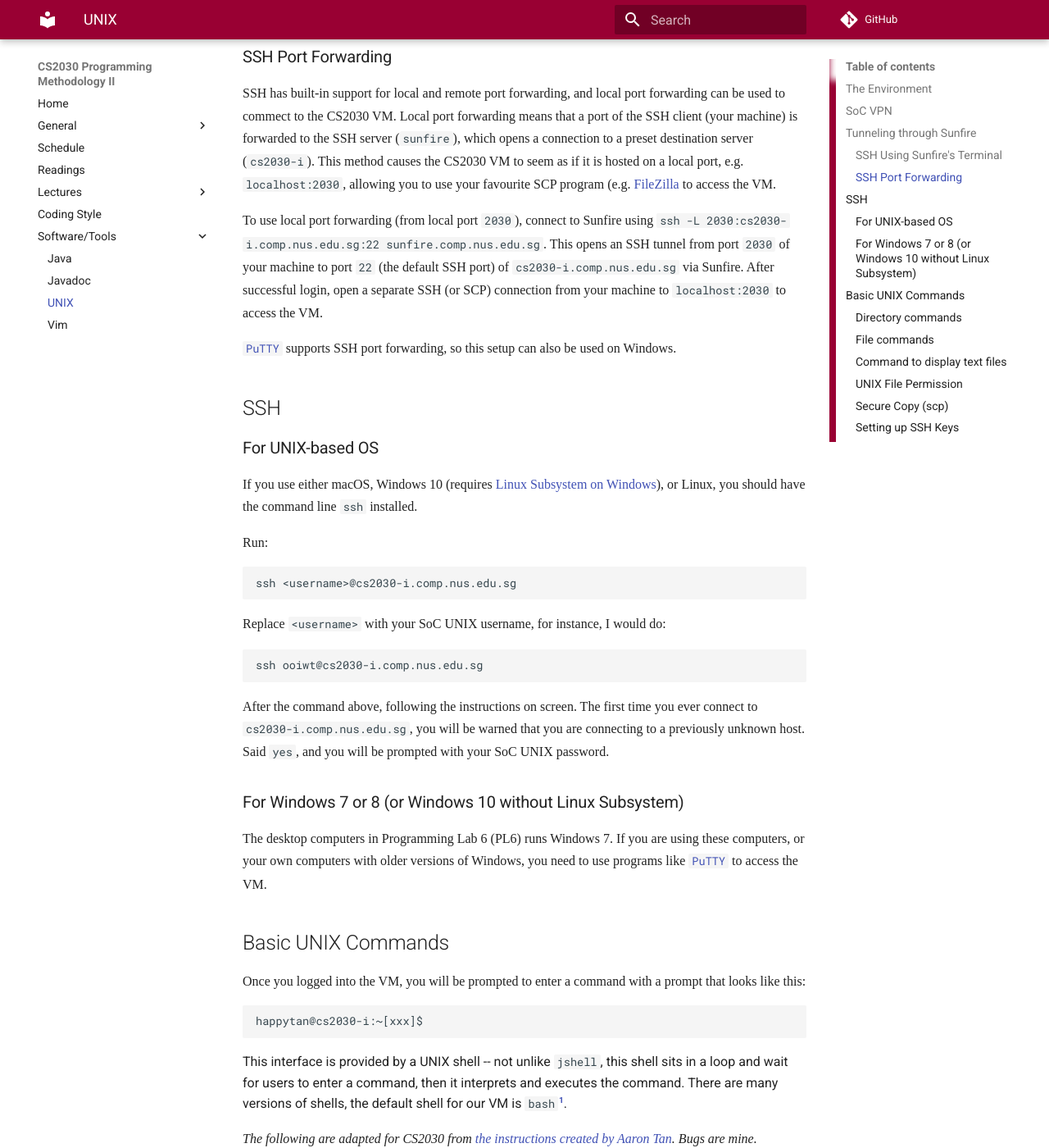
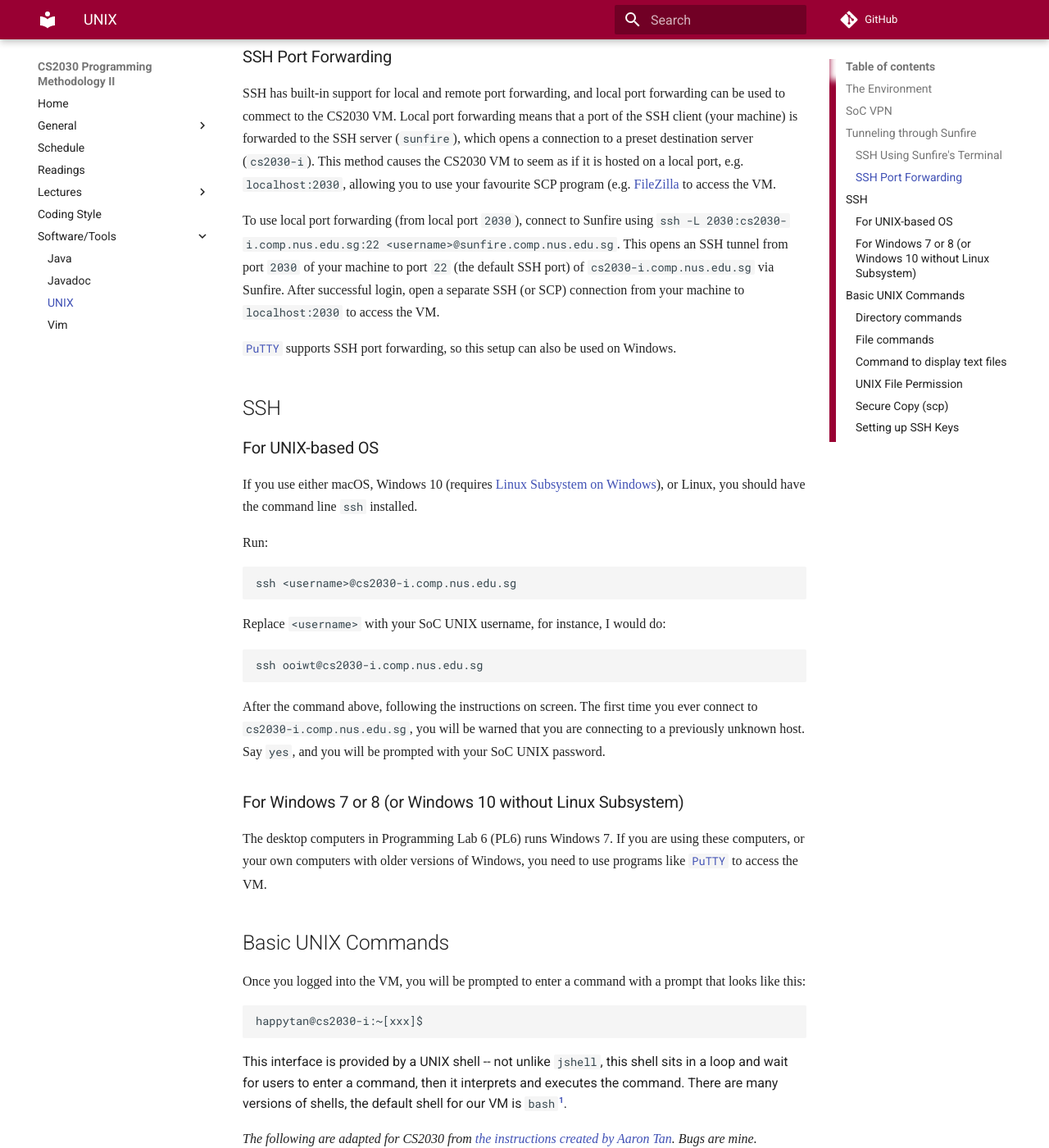
Before and after one commit to nus-cs2030/1718-s2, an MkDocs documentation site: the page built from docs/unix.md, in a window 1280 px wide and 1400 px high, scrolled down 1134 px. Shown: the whole window at 82% size. Built offline with MkDocs 1.6.1 and Material for MkDocs 9.7.7, drawn with Linux system fonts in a browser that asks for light colours; some web fonts are replaced; comment, search, counter and statistics services are not loaded; old or Windows-style settings are respelled for this version of MkDocs.

Commit message:
Update unix.md

````diff
--- a/docs/unix.md
+++ b/docs/unix.md
@@ -27,7 +27,7 @@ Connect to Sunfire at `sunfire.comp.nus.edu.sg` via your favourite SSH client.
 
 SSH has built-in support for local and remote port forwarding, and local port forwarding can be used to commect to the CS2030 VM.  Local port forwarding means that a port of the SSH client (your machine) is forwarded to the SSH server (`sunfire`), which opens a connection to a preset destination server (`cs2030-i`).  This method causes the CS2030 VM to seem as if it is hosted on a local port, e.g. `localhost:2030`, allowing you to use your favourite SCP program (e.g. [FileZilla](https://filezilla-project.org/) to access the VM.
 
-To use local port forwarding (from local port `2030`), connect to Sunfire using `ssh -L 2030:cs2030-i.comp.nus.edu.sg:22 sunfire.comp.nus.edu.sg`.  This opens an SSH tunnel from port `2030` of your machine to port `22` (the default SSH port) of `cs2030-i.comp.nus.edu.sg` via Sunfire.  After successful login, open a separate SSH (or SCP) connection from your machine to `localhost:2030` to access the VM.
+To use local port forwarding (from local port `2030`), connect to Sunfire using `ssh -L 2030:cs2030-i.comp.nus.edu.sg:22 <username>@sunfire.comp.nus.edu.sg`.  This opens an SSH tunnel from port `2030` of your machine to port `22` (the default SSH port) of `cs2030-i.comp.nus.edu.sg` via Sunfire.  After successful login, open a separate SSH (or SCP) connection from your machine to `localhost:2030` to access the VM.
 
 [`PuTTY`](https://www.chiark.greenend.org.uk/~sgtatham/putty/latest.html) supports SSH port forwarding, so this setup can also be used on Windows.
 
@@ -47,7 +47,7 @@ Replace `<username>` with your SoC UNIX username, for instance, I would do:
 ssh ooiwt@cs2030-i.comp.nus.edu.sg
 ```
 
-After the command above, following the instructions on screen.  The first time you ever connect to `cs2030-i.comp.nus.edu.sg`, you will be warned that you are connecting to a previously unknown host.  Said `yes`, and you will be prompted with your SoC UNIX password.
+After the command above, following the instructions on screen.  The first time you ever connect to `cs2030-i.comp.nus.edu.sg`, you will be warned that you are connecting to a previously unknown host.  Say `yes`, and you will be prompted with your SoC UNIX password.
 
 ### For Windows 7 or 8 (or Windows 10 without Linux Subsystem)
 
````
